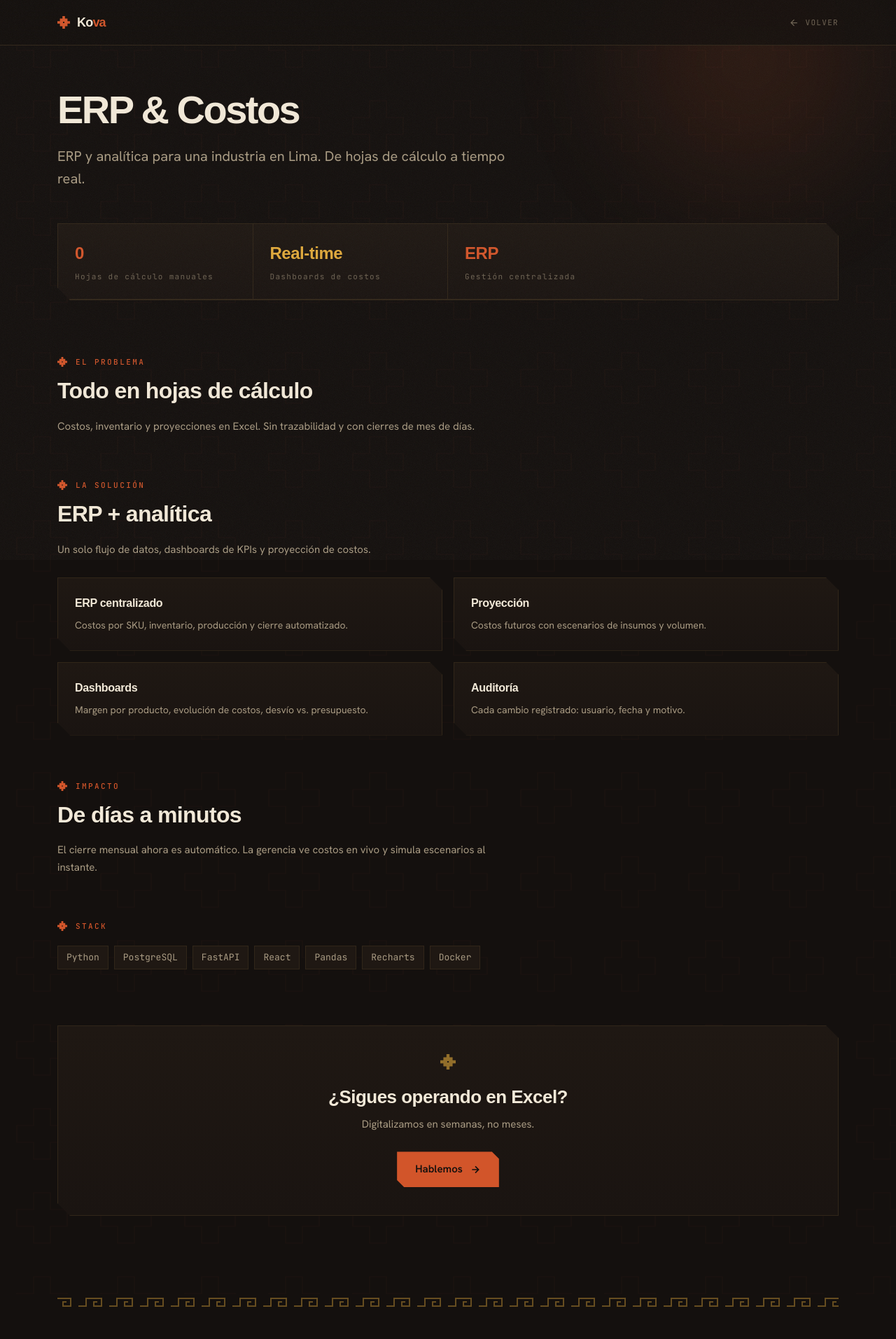
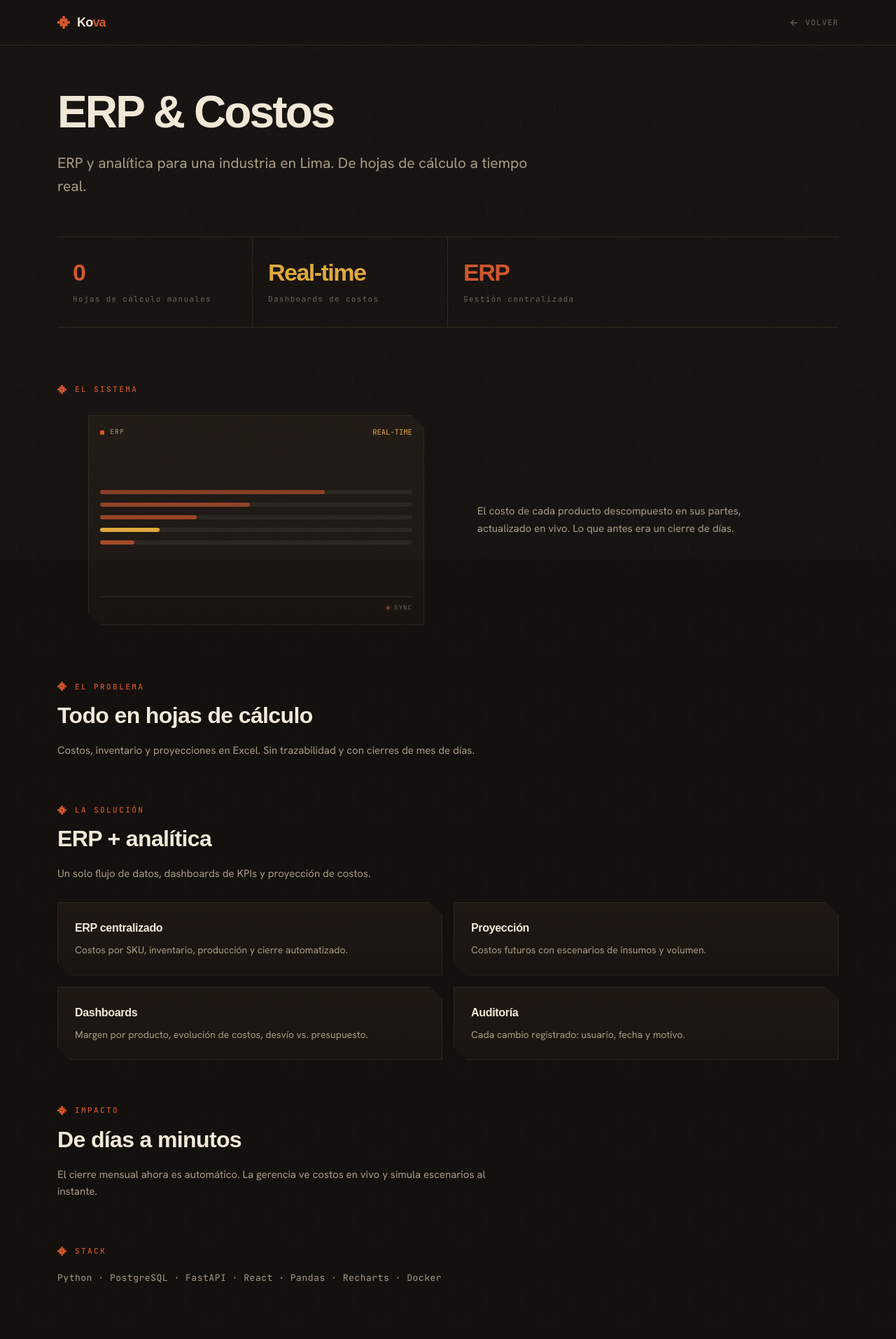
Before and after one commit to AlejandroMarceloCh/kova-web, a Next.js app: page /trabajos/erp in a window 1280 px wide. Shown: the top 1913 px of the page at 70% size. Built offline with nearby package versions, Linux system fonts and the light colour scheme; a web font is replaced by a local one.

Commit message:
feat: rediseño de páginas de proyecto — stats con jerarquía, viz nativa integrada, sin glow ni pills

```diff
--- a/components/CasoEstudio.tsx
+++ b/components/CasoEstudio.tsx
@@ -1,12 +1,32 @@
 "use client";
 
 import Link from "next/link";
-import { motion } from "motion/react";
+import type { ComponentType } from "react";
 import Reveal from "./Reveal";
 import Chakana from "./Chakana";
+import WasiViz from "./viz/WasiViz";
+import InmobaViz from "./viz/InmobaViz";
+import ErpViz from "./viz/ErpViz";
 import type { Caso } from "@/lib/casos";
 
+const VIZ: Record<string, ComponentType> = {
+  wasi: WasiViz,
+  inmoba: InmobaViz,
+  erp: ErpViz,
+};
+
+function BlockLabel({ children }: { children: React.ReactNode }) {
+  return (
+    <div className="flex items-center gap-3">
+      <Chakana size={13} color="var(--terra)" />
+      <span className="mono-label">{children}</span>
+    </div>
+  );
+}
+
 export default function CasoEstudio({ caso }: { caso: Caso }) {
+  const Viz = VIZ[caso.slug];
+
   return (
     <>
       {/* header de caso */}
@@ -26,52 +46,71 @@ export default function CasoEstudio({ caso }: { caso: Caso }) {
       </header>
 
       <main className="relative overflow-hidden pb-28 pt-32">
-        {/* glow + campo */}
-        <div className="pointer-events-none absolute inset-0">
-          <div className="andean-field absolute inset-0" style={{ opacity: 0.04 }} />
-          <motion.div
-            className="absolute rounded-full"
-            style={{ top: "-12%", right: "-8%", width: 600, height: 600, background: "radial-gradient(circle, rgba(210,85,42,.16), transparent 62%)", filter: "blur(60px)" }}
-            animate={{ x: [0, -24, 0], y: [0, 20, 0] }}
-            transition={{ duration: 22, repeat: Infinity, ease: "easeInOut" }}
-          />
-        </div>
+        {/* campo andino sutil — único elemento de fondo */}
+        <div className="andean-field pointer-events-none absolute inset-0" style={{ opacity: 0.035 }} />
 
         <div className="shell relative max-w-4xl">
 
           <Reveal delay={0.05}>
-            <h1 className="font-display tighter text-ink" style={{ fontSize: "clamp(30px, 5vw, 56px)", lineHeight: 1.05 }}>
+            <h1 className="font-display tighter text-ink" style={{ fontSize: "clamp(34px, 6vw, 64px)", lineHeight: 1.02 }}>
               {caso.title}
             </h1>
           </Reveal>
           <Reveal delay={0.1}>
-            <p className="mt-5 max-w-2xl text-muted" style={{ fontSize: "clamp(16px, 1.7vw, 20px)", lineHeight: 1.6 }}>
+            <p className="mt-6 max-w-2xl text-muted" style={{ fontSize: "clamp(16px, 1.7vw, 21px)", lineHeight: 1.55 }}>
               {caso.lead}
             </p>
           </Reveal>
 
-          {/* stats */}
+          {/* stats — tira tipográfica con hairlines, jerarquía por escala */}
           <Reveal delay={0.15}>
-            <div className="stepped mt-12 grid grid-cols-2 sm:grid-cols-4"
-              style={{ borderRadius: 0 }}>
+            <div
+              className="mt-14 grid grid-cols-2 sm:grid-cols-4"
+              style={{ borderTop: "1px solid var(--border)", borderBottom: "1px solid var(--border)" }}
+            >
               {caso.stats.map((s, i) => (
-                <div key={s.l} className="p-6"
-                  style={{ borderRight: i < caso.stats.length - 1 ? "1px solid var(--border)" : "none", borderBottom: "1px solid var(--border)" }}>
-                  <div className="font-display tight text-[clamp(18px,2vw,24px)]" style={{ color: i % 2 ? "var(--gold)" : "var(--terra)" }}>{s.v}</div>
-                  <div className="mono-meta mt-2 leading-snug">{s.l}</div>
+                <div
+                  key={s.l}
+                  className="py-7 sm:py-8"
+                  style={{
+                    borderRight: i < caso.stats.length - 1 ? "1px solid var(--border)" : "none",
+                    paddingInline: "clamp(0px, 2vw, 22px)",
+                  }}
+                >
+                  <div
+                    className="font-display tighter"
+                    style={{ fontSize: "clamp(22px, 2.7vw, 34px)", lineHeight: 1.08, color: i % 2 ? "var(--gold)" : "var(--terra)" }}
+                  >
+                    {s.v}
+                  </div>
+                  <div className="mono-meta mt-3 leading-snug">{s.l}</div>
                 </div>
               ))}
             </div>
           </Reveal>
 
-          {/* bloques */}
+          {/* el sistema — la viz nativa del proyecto como evidencia */}
+          {Viz && (
+            <Reveal delay={0.2}>
+              <div className="mt-20">
+                <BlockLabel>El sistema</BlockLabel>
+                <div className="mt-7 grid items-center gap-8 sm:grid-cols-[1.1fr_1fr]">
+                  <div className="mx-auto w-full" style={{ maxWidth: 480 }}>
+                    <Viz />
+                  </div>
+                  <p className="max-w-sm text-[15px] leading-relaxed text-muted">
+                    {caso.systemNote}
+                  </p>
+                </div>
+              </div>
+            </Reveal>
+          )}
+
+          {/* bloques narrativos */}
           <div className="mt-20 space-y-16">
             {caso.blocks.map((b) => (
               <Reveal key={b.heading}>
-                <div className="flex items-center gap-3">
-                  <Chakana size={14} color="var(--terra)" />
-                  <span className="mono-label">{b.label}</span>
-                </div>
+                <BlockLabel>{b.label}</BlockLabel>
                 <h2 className="font-display tight mt-4 text-ink" style={{ fontSize: "clamp(22px, 3vw, 32px)", lineHeight: 1.1 }}>
                   {b.heading}
                 </h2>
@@ -93,26 +132,21 @@ export default function CasoEstudio({ caso }: { caso: Caso }) {
               </Reveal>
             ))}
 
-            {/* stack */}
+            {/* stack — línea mono corrida, sin pills */}
             <Reveal>
-              <div className="flex items-center gap-3">
-                <Chakana size={14} color="var(--terra)" />
-                <span className="mono-label">Stack</span>
-              </div>
-              <div className="mt-5 flex flex-wrap gap-2">
-                {caso.stack.map((t) => (
-                  <span key={t} className="font-mono px-3 py-1.5 text-[13px]"
-                    style={{ border: "1px solid var(--border)", background: "var(--surface)", color: "var(--muted)" }}>
-                    {t}
-                  </span>
-                ))}
-              </div>
+              <BlockLabel>Stack</BlockLabel>
+              <p
+                className="font-mono mt-5 text-[13px] leading-relaxed"
+                style={{ color: "var(--muted)", letterSpacing: ".04em" }}
+              >
+                {caso.stack.join("   ·   ")}
+              </p>
             </Reveal>
           </div>
 
           {/* CTA */}
           <Reveal>
-            <div className="stepped mt-20 p-10 text-center">
+            <div className="stepped mt-24 p-10 text-center">
               <Chakana size={22} color="var(--gold)" className="mx-auto mb-5 opacity-60" />
               <h3 className="font-display tight text-[clamp(20px,2.5vw,26px)] text-ink">{caso.cta.heading}</h3>
               <p className="mt-2 text-[15px] text-muted">{caso.cta.text}</p>
--- a/lib/casos.ts
+++ b/lib/casos.ts
@@ -7,9 +7,9 @@ export type Bloque = {
 
 export type Caso = {
   slug: string;
-  eyebrow: string[];
   title: string;
   lead: string;
+  systemNote: string;
   stats: { v: string; l: string }[];
   blocks: Bloque[];
   stack: string[];
@@ -19,9 +19,9 @@ export type Caso = {
 export const casos: Caso[] = [
   {
     slug: "wasi",
-    eyebrow: ["PropTech", "Machine Learning", "Lima"],
     title: "Wasi",
     lead: "Un motor que predice el precio justo de alquiler y venta en Lima. Del dato crudo al producto en producción.",
+    systemNote: "Cada zona de Lima pintada por su precio real de mercado. Donde el calor sube, el modelo encontró señal — y la explica.",
     stats: [
       { v: "Lima", l: "Cobertura completa" },
       { v: "2", l: "Modelos especializados" },
@@ -58,9 +58,9 @@ export const casos: Caso[] = [
   },
   {
     slug: "inmoba",
-    eyebrow: ["PropTech", "Startup Perú 11G"],
     title: "Inmoba",
     lead: "Decisiones inmobiliarias con datos. Ganadora del fondo Startup Perú 11G.",
+    systemNote: "El motor de recomendación ordena cada oportunidad por qué tan bien encaja con lo que el inversionista busca.",
     stats: [
       { v: "11G", l: "Startup Perú · CONCYTEC" },
       { v: "CTO", l: "Desde el día 1" },
@@ -89,7 +89,7 @@ export const casos: Caso[] = [
         ],
       },
     ],
-    stack: ["Machine Learning", "Full-stack", "Data pipeline", "PropTech"],
+    stack: ["Python", "Machine Learning", "React", "FastAPI", "Data pipeline"],
     cta: {
       heading: "¿Construyes un producto de datos?",
       text: "Te llevamos del modelo al producto.",
@@ -97,9 +97,9 @@ export const casos: Caso[] = [
   },
   {
     slug: "erp",
-    eyebrow: ["ERP", "Industria", "Lima"],
     title: "ERP & Costos",
     lead: "ERP y analítica para una industria en Lima. De hojas de cálculo a tiempo real.",
+    systemNote: "El costo de cada producto descompuesto en sus partes, actualizado en vivo. Lo que antes era un cierre de días.",
     stats: [
       { v: "0", l: "Hojas de cálculo manuales" },
       { v: "Real-time", l: "Dashboards de costos" },
```
